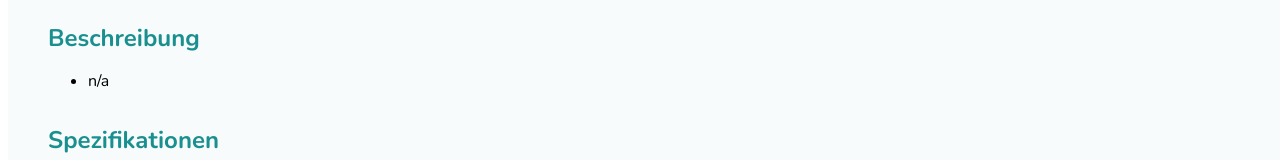
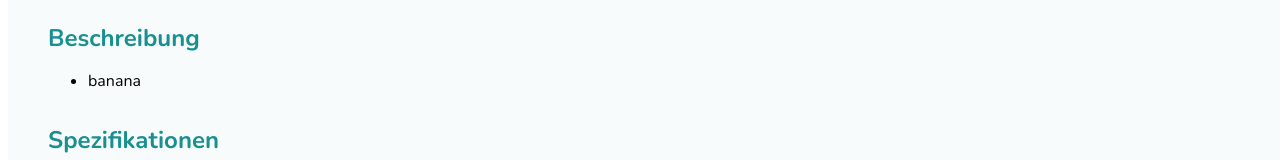
Before and after one commit to ttoebbe/product-list, an Angular app: page /detail/1 in a window 1280 px wide. Shown: the part 188-348 px from the top of the page. Built offline with nearby package versions, Linux system fonts and the light colour scheme.

Commit message:
feat: using signal for updates

```diff
--- a/src/app/shared/components/product-detail/product-detail.ts
+++ b/src/app/shared/components/product-detail/product-detail.ts
@@ -15,21 +15,12 @@ export class ProductDetail {
 
   ngOnInit() {
     const currentName = this.route.snapshot.paramMap.get('name');
-    if (currentName) this.productService.setProductDetailByName(currentName);
-    this.detail = this.productService.productdetail;
+    if (currentName) this.productService.setProductDetailByName(currentName)
   }
 
-  detail = {
-    name: 'Gaming Maus',
-    description:
-      'Eine ergonomische Gaming-Maus mit hoher Präzision und einstellbarer DPI. Ideal für FPS- und MOBA-Spiele, bietet sie eine langlebige Bauweise und komfortable Seitentasten für schnelles Reagieren.',
-    specs: 'dpi: 6400, cable length: 1.8m, color: Schwarz',
-    stock: 120,
-    price: 2500000,
-    addedAt: new Date('2024-01-15'),
-  };
+  detail = this.productService.productdetail;
 
   deleteDetail() {
-    this.detail.name = '';
+    // this.detail.name = '';
   }
 }
--- a/src/app/shared/services/products.ts
+++ b/src/app/shared/services/products.ts
@@ -1,4 +1,4 @@
-import { Injectable } from '@angular/core';
+import { Injectable, signal } from '@angular/core';
 import { Product } from '../interfaces/product';
 
 @Injectable({
@@ -7,19 +7,24 @@ import { Product } from '../interfaces/product';
 export class Products {
   productlist: Product[] = []
 
-  productdetail: Product = {
+  productdetail = signal<Product>({
     name: 'n/a',
     description: 'n/a',
     specs: 'n/a',
     stock: 0,
     price: 0,
     addedAt: new Date(),
-  };
+  })
+
   setProductDetailByName(name: string) {
     let tmpProduct = this.productlist.find((product) => product.name === name);
     if (tmpProduct) {
-      this.productdetail = tmpProduct;
+      this.productdetail.set(tmpProduct);
     }
+      setTimeout(() => {
+      this.productdetail.update( product => ({ ...product, description: "banana" }));
+    }, 2000);
+
   }
 
   constructor() {
```
Also changed, not shown: src/app/shared/components/product-detail/product-detail.html (+6 -6 lines).
